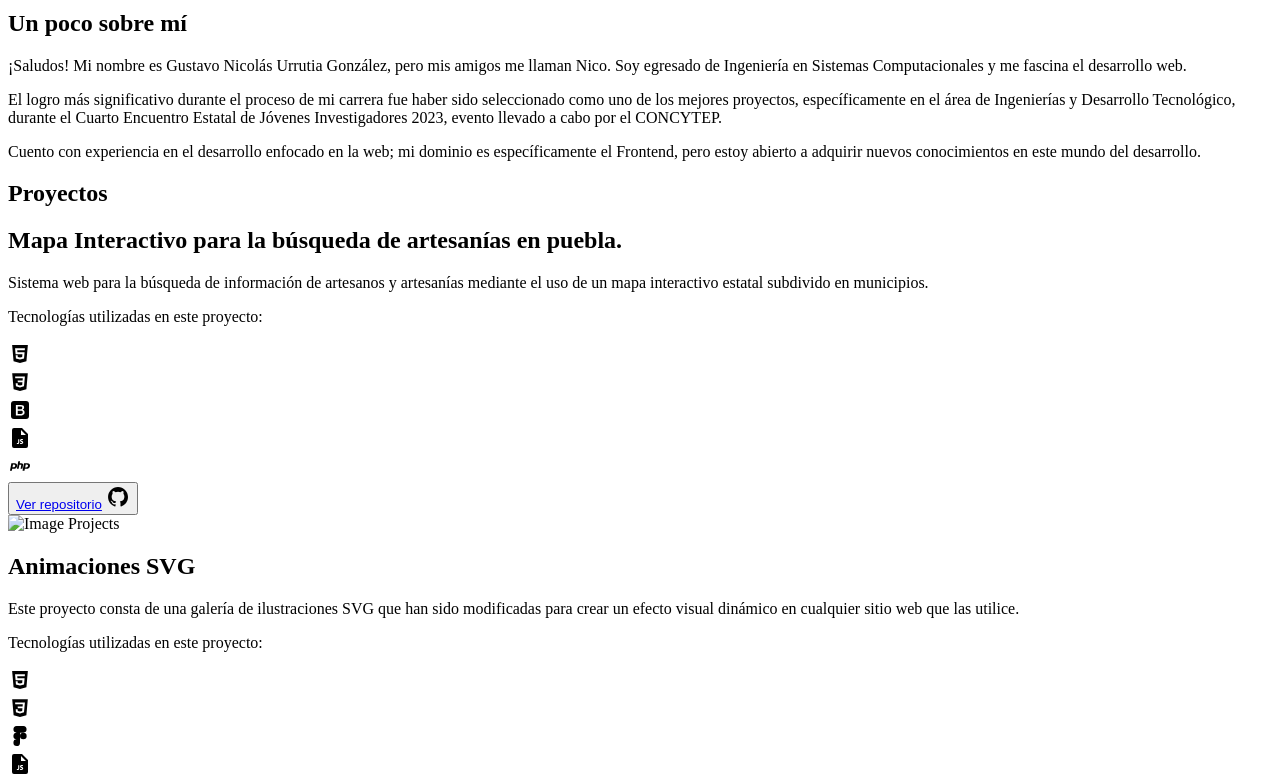
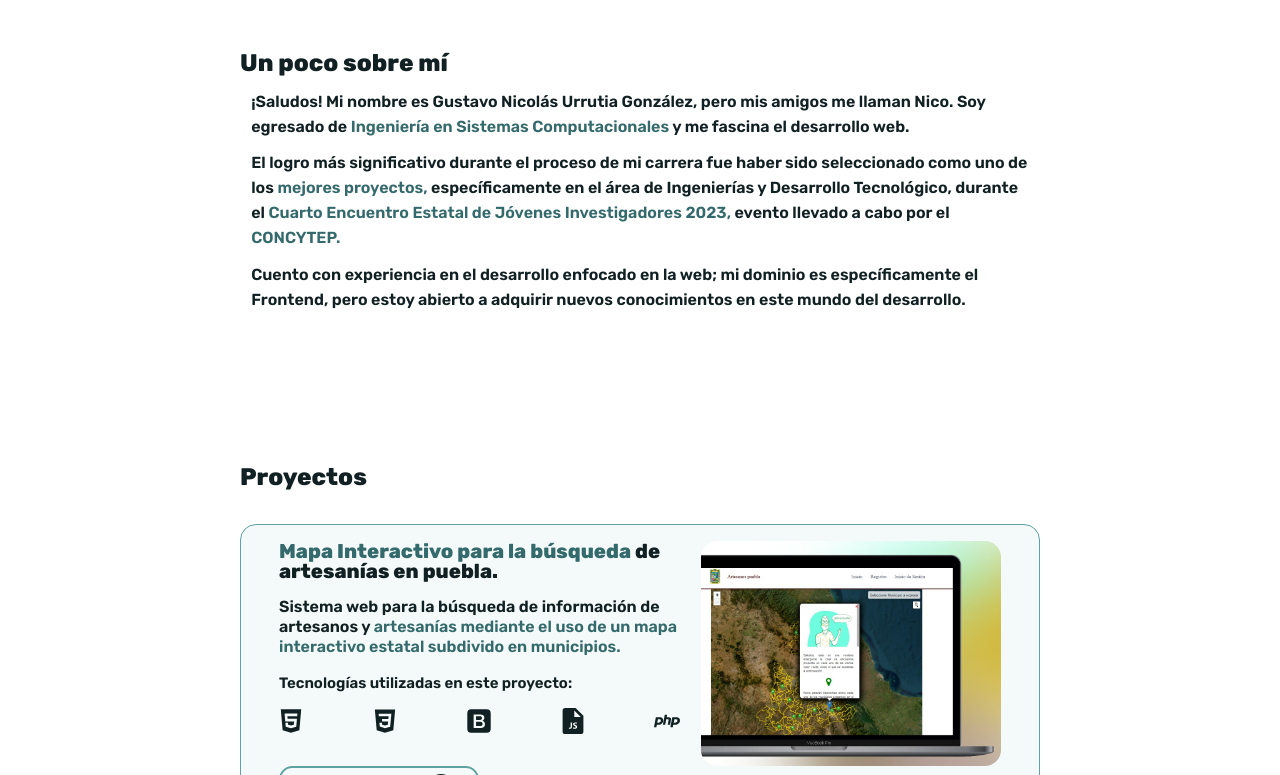
Before and after one commit to GNickz/Nicolas, a plain HTML site: page index.html in a window 1280 px wide. Shown: the part 633-1408 px from the top of the page. Drawn offline with nearby package versions, Linux system fonts and the light colour scheme; the site is published under a folder, as on GitHub Pages, so addresses that start at the root find nothing.

Commit message:
Prueba de estilos 12

```diff
--- a/index.html
+++ b/index.html
@@ -8,7 +8,7 @@
     content="Autor: Gustavo Nicolas Urrutia González.
     Sitio web personal estructurado con diferentes etiquetas HTML, estilizado con CSS y brindándole funcionalidad con JavaScript.">
     <title>Portafolio Gustavo Nicolas</title>
-    <link rel="stylesheet" href="/css/index.css">
+    <link rel="stylesheet" href="css/index.css">
     <link rel="preconnect" defer href="https://fonts.googleapis.com">
     <link rel="preconnect" defer href="https://fonts.gstatic.com" crossorigin>
     <link href="https://fonts.googleapis.com/css2?family=Rubik:ital,wght@0,300..900;1,300..900&display=swap" defer rel="stylesheet">
@@ -434,7 +434,7 @@
 
 
 </body>
-<script src="/js/main.js"></script>
+<script src="js/main.js"></script>
 <script src="https://unpkg.com/boxicons@2.1.4/dist/boxicons.js"></script>
 <script src="https://kit.fontawesome.com/6d4a182fa4.js" crossorigin="anonymous"></script>
 </html>
```
Also changed, not shown: views/pack2.html (+2 -2 lines).
